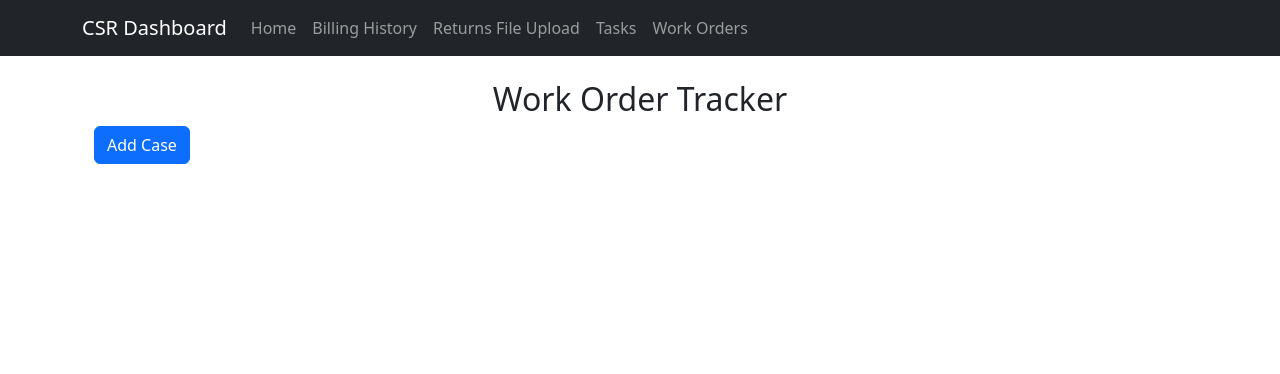
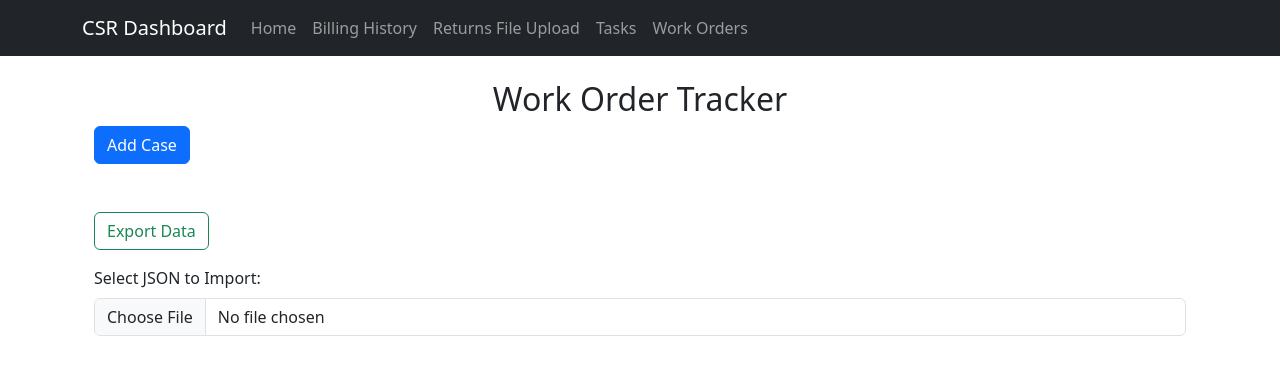
Before and after one commit to EEngvall/CSR-Dashboard, a React (Vite) app: page /workOrders in a window 1280 px wide. Shown: the top 374 px of the page. Built offline with nearby package versions, Linux system fonts and the light colour scheme.

Commit message:
Added Import/Export functionality

```diff
--- a/src/WorkOrders/WorkOrderTracker.jsx
+++ b/src/WorkOrders/WorkOrderTracker.jsx
@@ -228,6 +228,30 @@ const WorkOrderTracker = () => {
     setCases(newCases);
   };
 
+  // Function to export cases data to a JSON file
+  const handleExportData = () => {
+    const data = JSON.stringify(cases, null, 2);
+    const blob = new Blob([data], { type: "application/json" });
+    const url = URL.createObjectURL(blob);
+    const a = document.createElement("a");
+    a.href = url;
+    a.download = "CSR_WORK_ORDER_CASES.json"; // Set the file name here
+    a.click();
+    URL.revokeObjectURL(url);
+  };
+
+  // Function to handle file import
+  const handleImportData = (event) => {
+    const file = event.target.files[0];
+    const reader = new FileReader();
+    reader.onload = (e) => {
+      const importedCases = JSON.parse(e.target.result);
+      setCases(importedCases);
+      localStorage.setItem("cases", JSON.stringify(importedCases));
+    };
+    reader.readAsText(file);
+  };
+
   return (
     <div className="container mt-4">
       <h2 className="text-center">Work Order Tracker</h2>
@@ -364,19 +388,39 @@ const WorkOrderTracker = () => {
               <div key={index} className="d-flex align-items-center mb-2">
                 <div>{note}</div>
                 <button
-                  className="btn btn-sm btn-outline-danger ms-2"
+                  className="btn btn-sm btn-close ms-2"
                   onClick={() => handleRemoveNote(item.id, index)}
-                >
-                  Remove
-                </button>
+                ></button>
               </div>
             ))}
           </div>
         </div>
       ))}
-      <button className="btn btn-primary" onClick={handleAddCase}>
+      <button className="btn btn-primary mb-5" onClick={handleAddCase}>
         Add Case
       </button>
+      <div className="mb-3">
+        <div>
+          <button
+            className="btn btn-outline-success mb-3"
+            onClick={handleExportData}
+          >
+            Export Data
+          </button>
+        </div>
+
+        <label htmlFor="fileInput" className="form-label">
+          Select JSON to Import:
+        </label>
+        <input
+          type="file"
+          accept=".json"
+          id="fileInput"
+          onChange={handleImportData}
+          className="form-control"
+        />
+      </div>
+
       {/* History Offcanvas */}
       <Offcanvas show={showHistory} onHide={handleCloseHistory}>
         <Offcanvas.Header closeButton>
```
